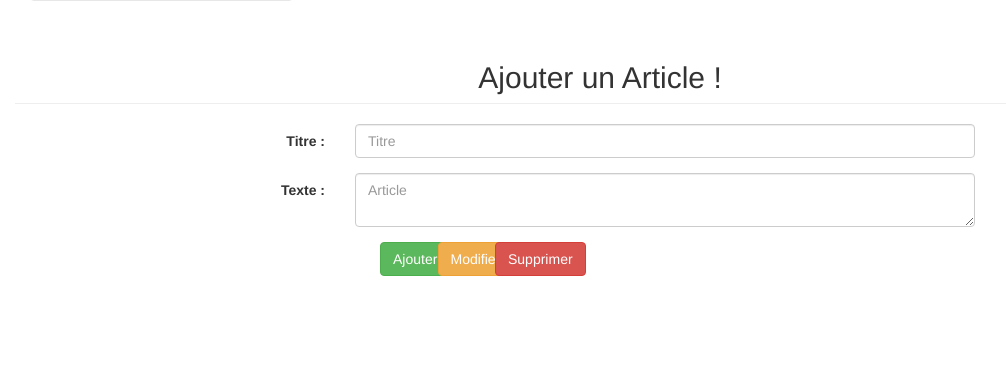
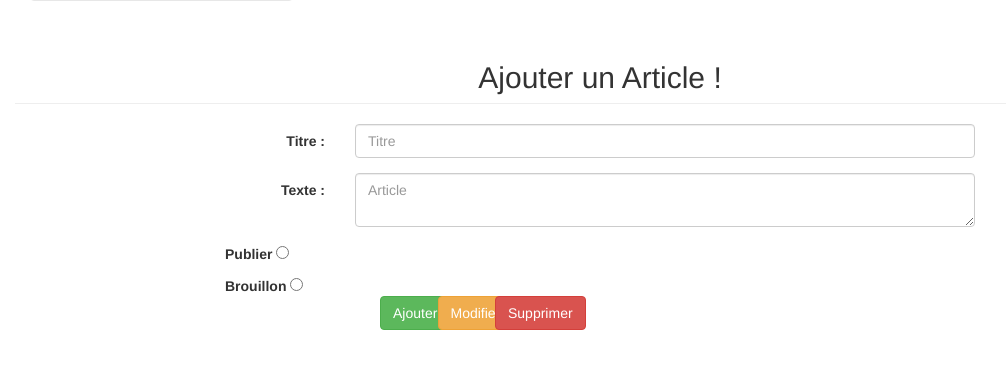
Before and after one commit to virginiecreus/Bac, a PHP site: page /article.php in a window 1280 px wide. Shown: the part 285-654 px from the top of the page, without its empty margins (40-1046 px from the left). Run offline with PHP 8.4, Linux system fonts and the light colour scheme.

Commit message:
ajout bouton radio pour article

```diff
--- a/article.php
+++ b/article.php
@@ -36,6 +36,20 @@
                         </div>
                     </div>
 
+                    <div >
+
+                        <div>
+                            <label for="name" class="ccontrol-label font">Publier</label>
+                            <input  type="radio" name="role" value="publie" >
+                        </div>
+
+                        <div>
+                            <label for="name" class="control-label font">Brouillon</label>
+                            <input  type="radio" name="role" value="brouillon" >
+                        </div>
+                    </div>
+
+
 
 
 
--- a/article1.php
+++ b/article1.php
@@ -14,11 +14,12 @@ if (isset($_POST['titre']) && isset($_POST['article'])) {
 // on récupére les champs du formulaire
     $titre = $_POST['titre'];
     $article = $_POST['article'];
+    $role = $_POST['role'];
 
 
 // On créé la requête
-    $req = "INSERT INTO articles (titre_article, article)
-VALUES ('$titre', '$article')";
+    $req = "INSERT INTO articles (titre_article, article, role)
+VALUES ('$titre', '$article', '$role')";
 // on envoie la requête
     $res = mysqli_query($bdd, $req);
 
```
